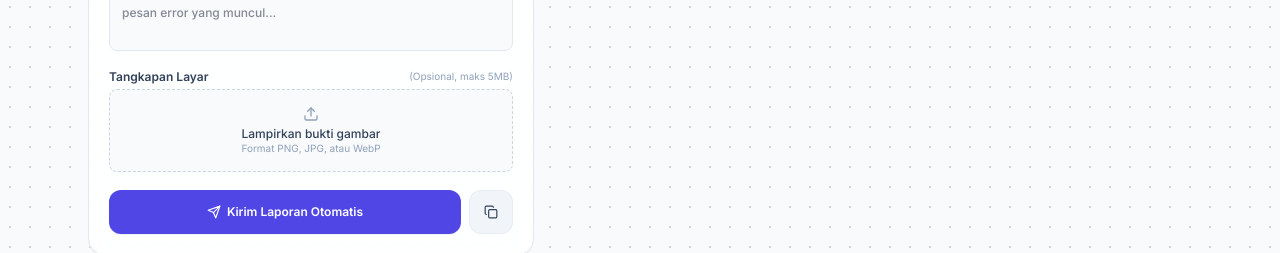
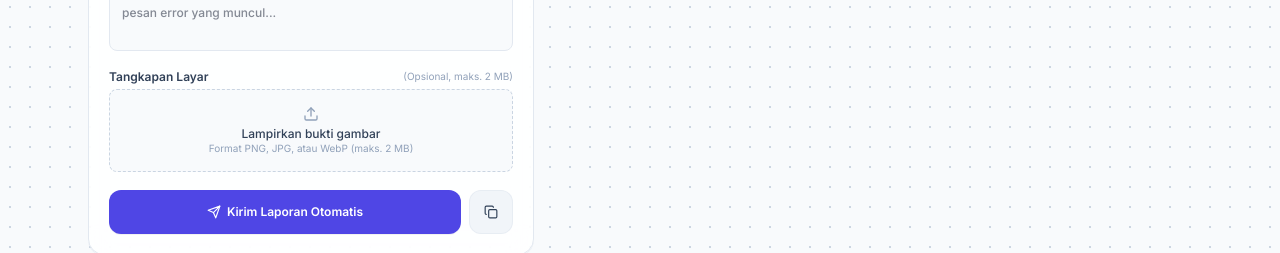
Before and after one commit to Hafidzrdwn/spk-tools, a React (Vite) app: page /review in a window 1280 px wide. Both pictures are taken after a click on the button "Lapor Kendala". Shown: the part 543-796 px from the top of the page. Built offline with nearby package versions, Linux system fonts and the light colour scheme; no server answers; the database is empty.

Commit message:
fix: synchronize upload file size limits and UI helper notes across review form, backup modal, and document dropzone

```diff
--- a/src/features/community/ReviewsPage.tsx
+++ b/src/features/community/ReviewsPage.tsx
@@ -635,7 +635,7 @@ export const ReviewsPage: React.FC = () => {
                   <div className="space-y-1">
                     <label className="font-semibold text-slate-700 flex items-center justify-between">
                       <span>Tangkapan Layar</span>
-                      <span className="text-[10px] text-slate-400 font-normal">(Opsional, maks 5MB)</span>
+                      <span className="text-[10px] text-slate-400 font-normal">(Opsional, maks. 2 MB)</span>
                     </label>
 
                     {!imagePreview ? (
@@ -645,7 +645,7 @@ export const ReviewsPage: React.FC = () => {
                       >
                         <Upload className="w-4 h-4 mx-auto text-slate-400 mb-1" />
                         <span className="text-xs font-medium text-slate-700 block">Lampirkan bukti gambar</span>
-                        <span className="text-[10px] text-slate-400">Format PNG, JPG, atau WebP</span>
+                        <span className="text-[10px] text-slate-400">Format PNG, JPG, atau WebP (maks. 2 MB)</span>
                       </div>
                     ) : (
                       <div className="relative rounded-lg border border-slate-200 p-2 bg-slate-50 flex items-center gap-3">
--- a/src/features/document-loader/components/DocumentDropzone.tsx
+++ b/src/features/document-loader/components/DocumentDropzone.tsx
@@ -55,6 +55,11 @@ export const DocumentDropzone: React.FC<DocumentDropzoneProps> = ({
       return;
     }
 
+    if (file.size > 10 * 1024 * 1024) {
+      setDragError('Ukuran berkas melebihi batas maksimum 10 MB.');
+      return;
+    }
+
     onFileSelected(file);
   }, [disabled, isProcessing, onFileSelected]);
 
@@ -62,7 +67,13 @@ export const DocumentDropzone: React.FC<DocumentDropzoneProps> = ({
     setDragError(null);
     const files = e.target.files;
     if (files && files.length > 0) {
-      onFileSelected(files[0]);
+      const file = files[0];
+      if (file.size > 10 * 1024 * 1024) {
+        setDragError('Ukuran berkas melebihi batas maksimum 10 MB.');
+        if (e.target) e.target.value = '';
+        return;
+      }
+      onFileSelected(file);
     }
     if (e.target) {
       e.target.value = '';
--- a/src/features/project/ProjectBackupModal.tsx
+++ b/src/features/project/ProjectBackupModal.tsx
@@ -361,7 +361,7 @@ export const ProjectBackupModal: React.FC<ProjectBackupModalProps> = ({
                     pilih file
                   </label>
                 </p>
-                <p className="text-[10px] text-slate-400 mt-0.5">Mendukung file .json hasil ekspor DecisiGraph dari dev maupun prod</p>
+                <p className="text-[10px] text-slate-400 mt-0.5">Mendukung file .json hasil ekspor DecisiGraph (maksimal 5 MB)</p>
               </div>
 
               {/* Paste JSON Textarea */}
--- a/src/utils/security.ts
+++ b/src/utils/security.ts
@@ -76,7 +76,7 @@ export function validateImageUpload(
     const maxMb = (maxSizeBytes / (1024 * 1024)).toFixed(0);
     return {
       valid: false,
-      error: `Ukuran gambar terlalu besar. Maksimal ${maxMb}MB.`,
+      error: `Ukuran gambar terlalu besar. Maksimal ${maxMb} MB.`,
     };
   }
 
```
